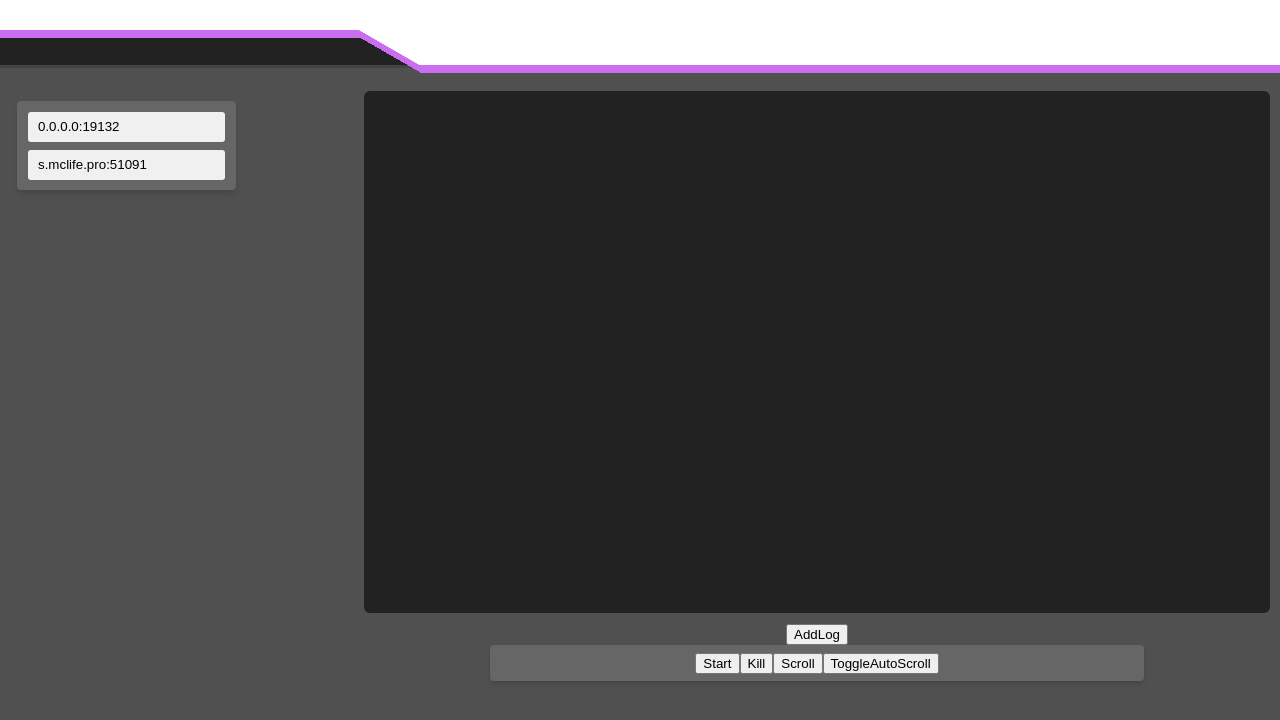
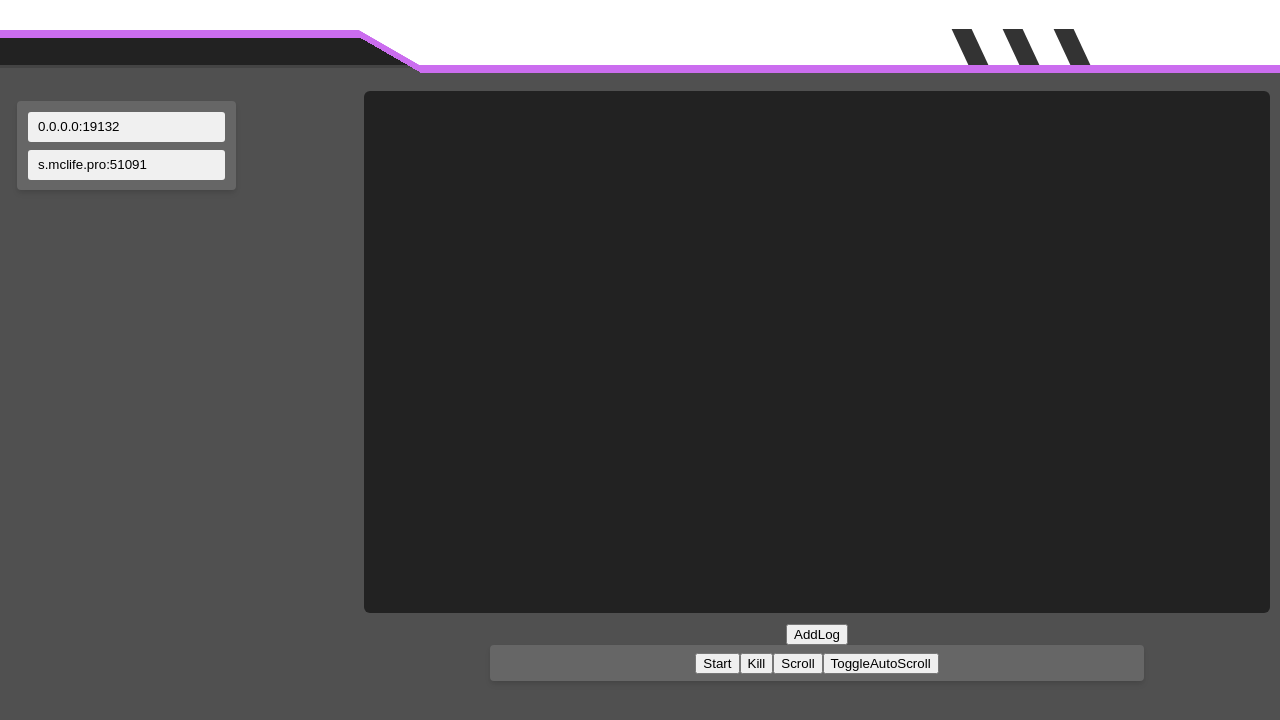
Before and after one commit to Rark7040/CricketBugging, a React (Vite) app in the folder frontend/: page / in a window 1280 px wide. Shown: the top 720 px of the page. Built offline with nearby package versions, Linux system fonts and the light colour scheme.

Commit message:
add decoration

```diff
--- a/frontend/src/log_display/Header.tsx
+++ b/frontend/src/log_display/Header.tsx
@@ -9,6 +9,9 @@ export function Header() {
                     <div className="header2"/>
                     <div className="header3"/>
                     <div className="header4"/>
+                    <div className="header-decoration1"/>
+                    <div className="header-decoration2"/>
+                    <div className="header-decoration3"/>
                 </div>
             </div>
         </div>
--- a/frontend/src/log_display/css/Header.css
+++ b/frontend/src/log_display/css/Header.css
@@ -39,20 +39,48 @@
 }
 
 .header4 {
-    font-size: 0;
     position: absolute;
     top: 30px;
     left: 30vw;
     width: 62.34791vw;
     height: 35px;
     text-align: left;
-    color: #222;
     border-left: 12px solid #cb6def;
     border-bottom: 8px solid #cb6def;
     background: #fff;
-    font-weight: 900;
     transform: skewX(60deg) translateZ(0px);
 }
+
+.header-decoration1 {
+    position: absolute;
+    top: 29px;
+    left: 75vw;
+    height: 36px;
+    width: 20px;
+    background: #333;
+    transform: skewX(25deg) translateZ(0px);
+}
+
+.header-decoration2 {
+     position: absolute;
+     top: 29px;
+     left: 79vw;
+     height: 36px;
+     width: 20px;
+     background: #333;
+     transform: skewX(25deg) translateZ(0px);
+ }
+
+.header-decoration3 {
+    position: absolute;
+    top: 29px;
+    left: 83vw;
+    height: 36px;
+    width: 20px;
+    background: #333;
+    transform: skewX(25deg) translateZ(0px);
+}
+
 
 .header-background {
     position: relative;
```
